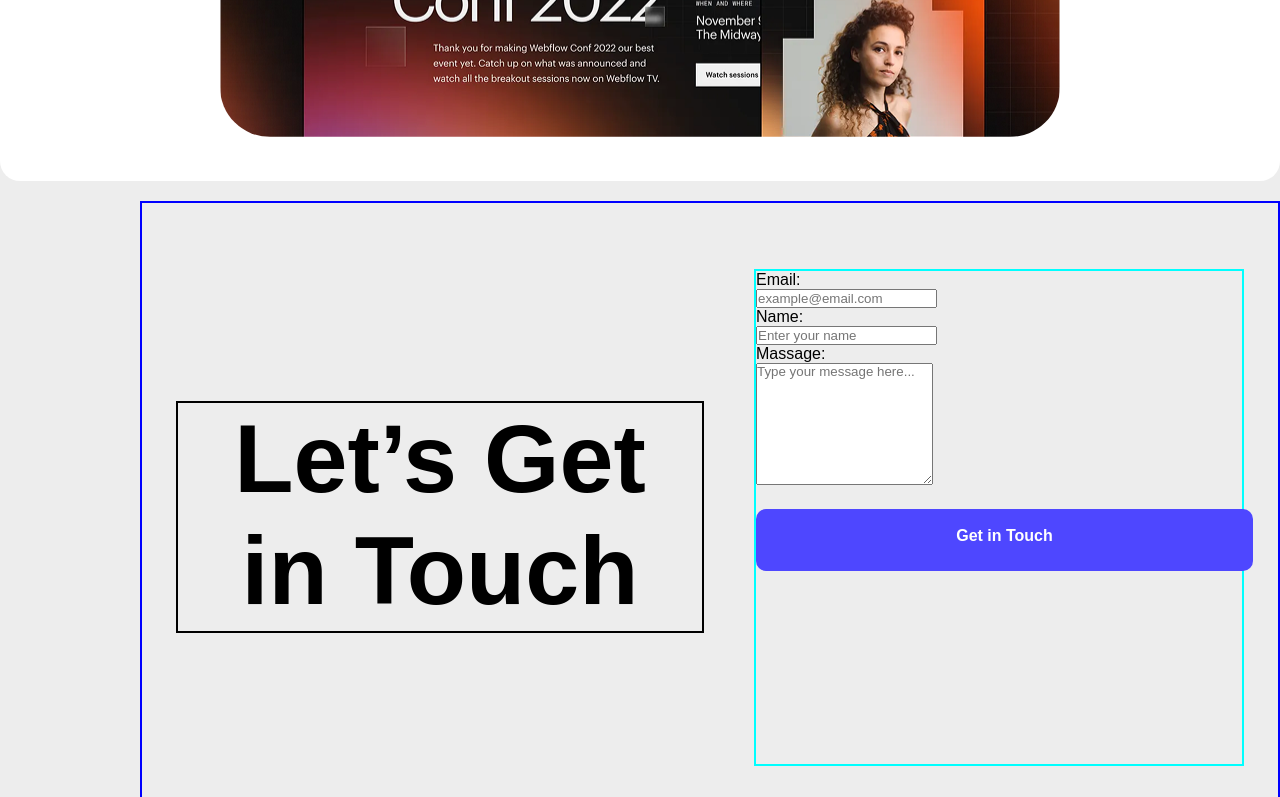
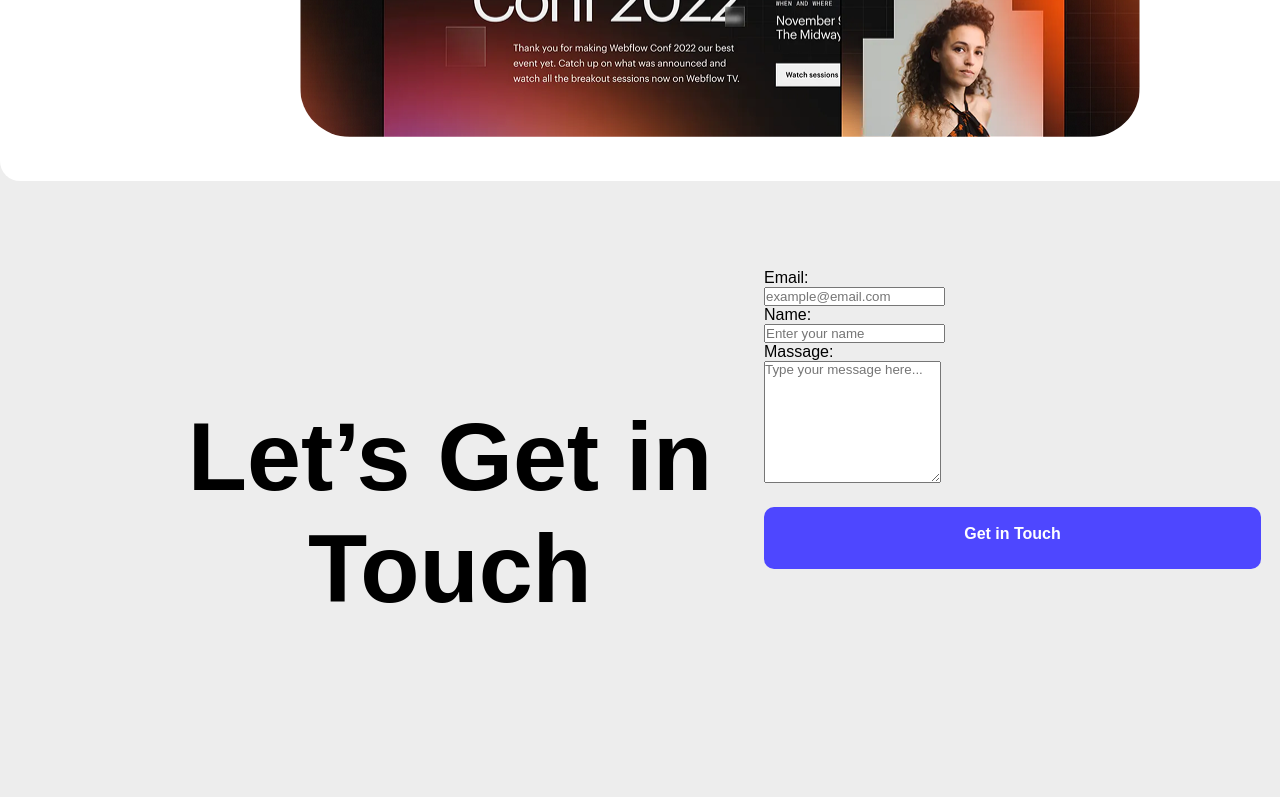
Before and after one commit to sahadatsunny81/assignment01, a plain HTML site: page index.html in a window 1280 px wide. Shown: the part 2000-2797 px from the top of the page. Drawn offline with Linux system fonts and the light colour scheme.

Commit message:
my best try to complete it

```diff
--- a/index.css
+++ b/index.css
@@ -4,11 +4,11 @@
     padding: 0;
     box-sizing: border-box;
     font-family: 'Poppins', sans-serif;
-    margin: 0 30 0 30;
 }
 
 body{
     overflow-x: hidden;
+    width: 1440px;
 
     background-color: #ededed;
 
@@ -161,12 +161,14 @@ body{
     /* Fourth content start */
 
     .fourth-content{
+        width: 1440px;
         align-items: center;
         text-align: center;
         background-color: white;
         border-radius: 20px;
         padding-bottom: 40px;
         padding-top: 20px;
+
     }
     .fourth-content h1{
         font-size: 50px;
@@ -213,11 +215,10 @@ body{
         display: flex;
         height: 632px;
         width: 1140px;
-        margin: 20px 0 0 140px ;
+        margin: 20px auto ;
         background-color:;
         justify-content: center;
         align-items: center;
-        border: 2px solid blue;
         gap: 50px;
 
     }
@@ -225,7 +226,6 @@ body{
     .details3{
         height: 232px;
         width: 528px;
-        border: 2px solid black;
         gap: 20px;
     }
 
@@ -239,7 +239,6 @@ body{
 
         height: 497px;
         width: 490px;
-        border: 2px solid aqua;
 
     }
 
@@ -287,14 +286,9 @@ body{
 
    .footer-link a {
     text-decoration: none;
-    gap: 20px;
+    gap: 50px;
     margin-top: 20px;
     margin-bottom: 50px;
    }
 
-
-
-
-
-
     /* footer section end */
```
